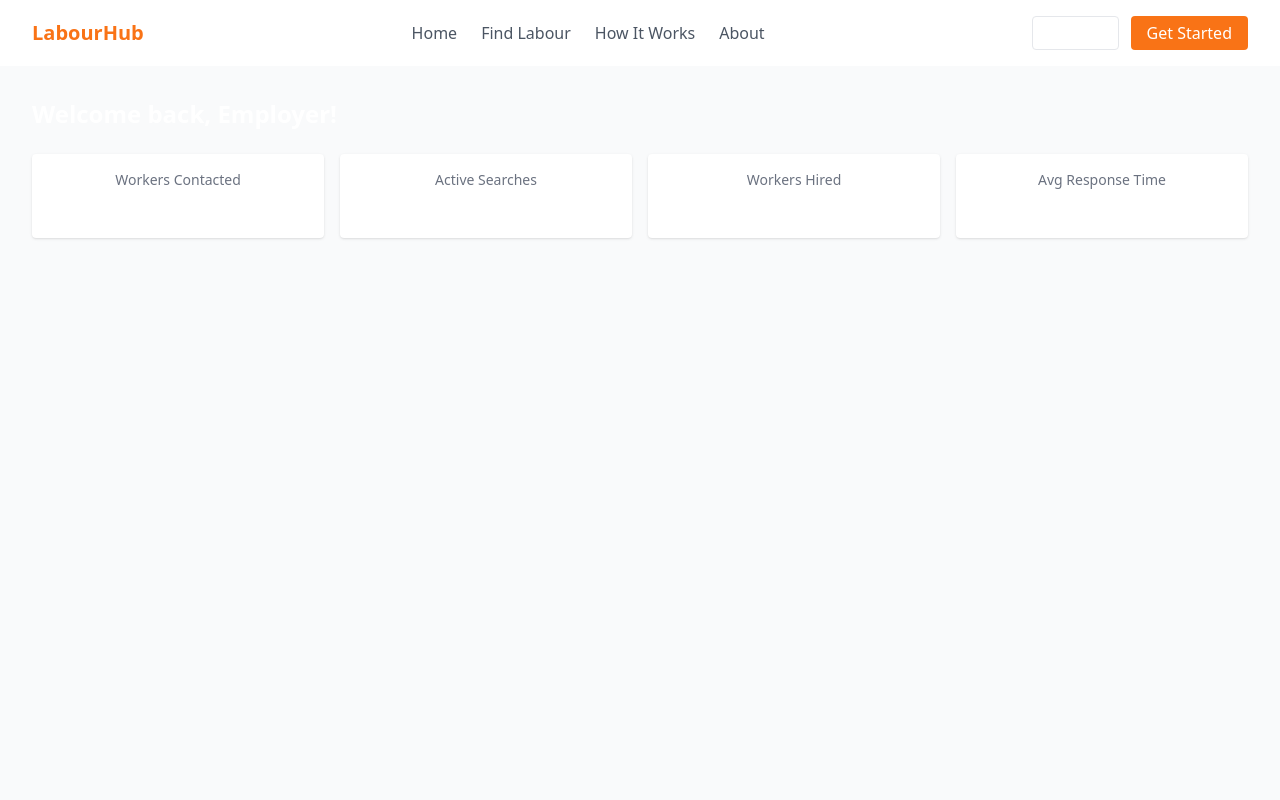
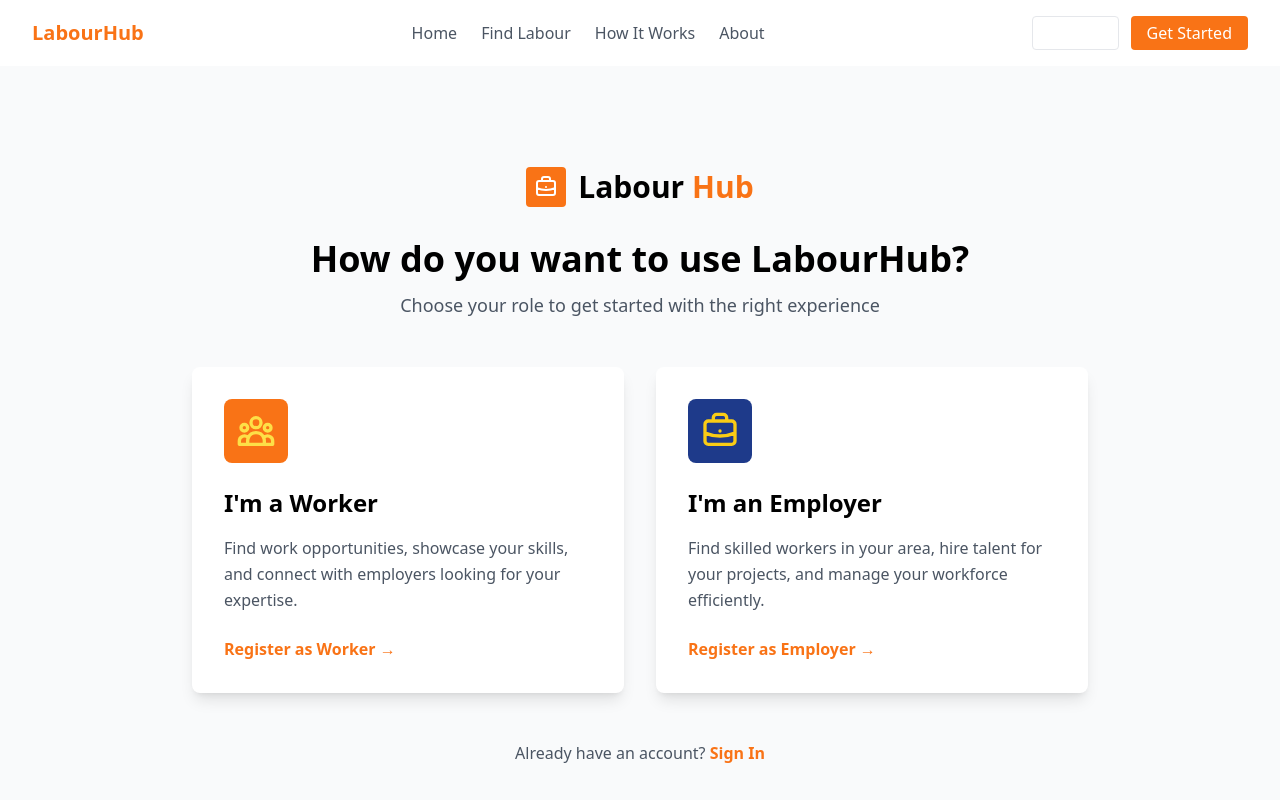
Before and after one commit to ravipchoudhary/labour_hub, a React (Vite) app in the folder labour_hub/: page / in a window 1280 px wide. Shown: the top 800 px of the page. Built offline with nearby package versions, Linux system fonts and the light colour scheme.

Commit message:
Make a home page

```diff
--- a/labour_hub/src/App.tsx
+++ b/labour_hub/src/App.tsx
@@ -3,14 +3,16 @@ import Header from "./components/common/Header";
 import Footer from "./components/common/Footer";
 import Dashboard from "./pages/Dashboard";
 import FindLabour from "./pages/FindLabour";
+import Home from "./pages/Home";
 
 function App() {
   return (
     <>
       <Header />
       <Routes>
-        <Route path="/" element={<Dashboard />} />
         <Route path="/find-labour" element={<FindLabour />} />
+        <Route path="/" element={<Home />} />
+        <Route path="/dashboard" element={<Dashboard />} />
       </Routes>
       <Footer />
     </>
--- /dev/null
+++ b/labour_hub/src/pages/Home.tsx
@@ -0,0 +1,84 @@
+import { Link } from "react-router-dom";
+
+const Home = () => {
+    return (
+        <div className="min-h-screen bg-gray-50 flex flex-col items-center justify-center px-4 py-12">
+            {/* Logo */}
+            <div className="mb-8">
+                <div className="flex items-center gap-3">
+                    <div className="w-10 h-10 bg-orange-500 rounded flex items-center justify-center">
+                        <svg className="w-6 h-6 text-white" fill="none" stroke="currentColor" viewBox="0 0 24 24">
+                            <path strokeLinecap="round" strokeLinejoin="round" strokeWidth={2} d="M21 13.255A23.931 23.931 0 0112 15c-3.183 0-6.22-.62-9-1.745M16 6V4a2 2 0 00-2-2h-4a2 2 0 00-2 2v2m4 6h.01M5 20h14a2 2 0 002-2V8a2 2 0 00-2-2H5a2 2 0 00-2 2v10a2 2 0 002 2z" />
+                        </svg>
+                    </div>
+                    <h1 className="text-3xl font-bold">
+                        <span className="text-black">Labour</span>
+                        <span className="text-orange-500"> Hub</span>
+                    </h1>
+                </div>
+            </div>
+
+            <div className="text-center mb-12">
+                <h2 className="text-4xl font-bold text-black mb-3">
+                    How do you want to use LabourHub?
+                </h2>
+                <p className="text-gray-600 text-lg">
+                    Choose your role to get started with the right experience
+                </p>
+            </div>
+
+            {/* Role Selection Cards */}
+            <div className="grid md:grid-cols-2 gap-8 max-w-4xl w-full mb-12">
+                {/* Worker Card */}
+                <div className="bg-white rounded-lg shadow-lg p-8 hover:shadow-xl transition-shadow">
+                    <div className="w-16 h-16 bg-orange-500 rounded-lg mb-6 flex items-center justify-center">
+                        <svg className="w-10 h-10 text-yellow-300" fill="none" stroke="currentColor" viewBox="0 0 24 24">
+                            <path strokeLinecap="round" strokeLinejoin="round" strokeWidth={2} d="M17 20h5v-2a3 3 0 00-5.356-1.857M17 20H7m10 0v-2c0-.656-.126-1.283-.356-1.857M7 20H2v-2a3 3 0 015.356-1.857M7 20v-2c0-.656.126-1.283.356-1.857m0 0a5.002 5.002 0 019.288 0M15 7a3 3 0 11-6 0 3 3 0 016 0zm6 3a2 2 0 11-4 0 2 2 0 014 0zM7 10a2 2 0 11-4 0 2 2 0 014 0z" />
+                        </svg>
+                    </div>
+                    <h3 className="text-2xl font-bold text-black mb-4">I'm a Worker</h3>
+                    <p className="text-gray-600 mb-6 leading-relaxed">
+                        Find work opportunities, showcase your skills, and connect with employers looking for your expertise.
+                    </p>
+                    <Link
+                        to="/register/worker"
+                        className="text-orange-500 font-semibold hover:text-orange-600 inline-flex items-center gap-2"
+                    >
+                        Register as Worker →
+                    </Link>
+                </div>
+
+                {/* Employer Card */}
+                <div className="bg-white rounded-lg shadow-lg p-8 hover:shadow-xl transition-shadow">
+                    <div className="w-16 h-16 bg-blue-900 rounded-lg mb-6 flex items-center justify-center">
+                        <svg className="w-10 h-10 text-yellow-400" fill="none" stroke="currentColor" viewBox="0 0 24 24">
+                            <path strokeLinecap="round" strokeLinejoin="round" strokeWidth={2} d="M21 13.255A23.931 23.931 0 0112 15c-3.183 0-6.22-.62-9-1.745M16 6V4a2 2 0 00-2-2h-4a2 2 0 00-2 2v2m4 6h.01M5 20h14a2 2 0 002-2V8a2 2 0 00-2-2H5a2 2 0 00-2 2v10a2 2 0 002 2z" />
+                        </svg>
+                    </div>
+                    <h3 className="text-2xl font-bold text-black mb-4">I'm an Employer</h3>
+                    <p className="text-gray-600 mb-6 leading-relaxed">
+                        Find skilled workers in your area, hire talent for your projects, and manage your workforce efficiently.
+                    </p>
+                    <Link
+                        to="/register/employer"
+                        className="text-orange-500 font-semibold hover:text-orange-600 inline-flex items-center gap-2"
+                    >
+                        Register as Employer →
+                    </Link>
+                </div>
+            </div>
+
+            {/* Sign In Link */}
+            <div className="text-center">
+                <p className="text-gray-600">
+                    Already have an account?{" "}
+                    <Link to="/signin" className="text-orange-500 font-semibold hover:text-orange-600">
+                        Sign In
+                    </Link>
+                </p>
+            </div>
+        </div>
+    );
+};
+
+export default Home;
```
Also changed, not shown: labour_hub/src/pages/Landing.tsx (added).
